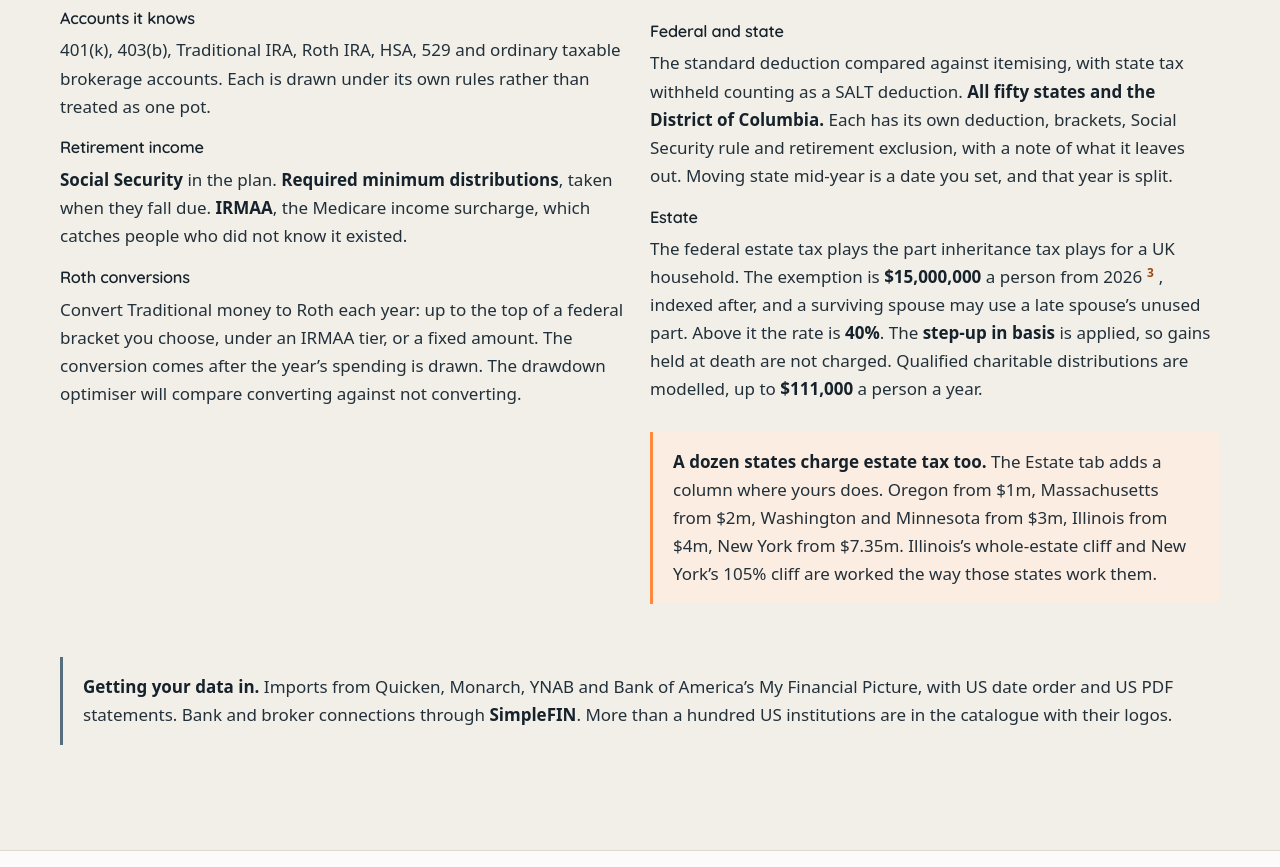
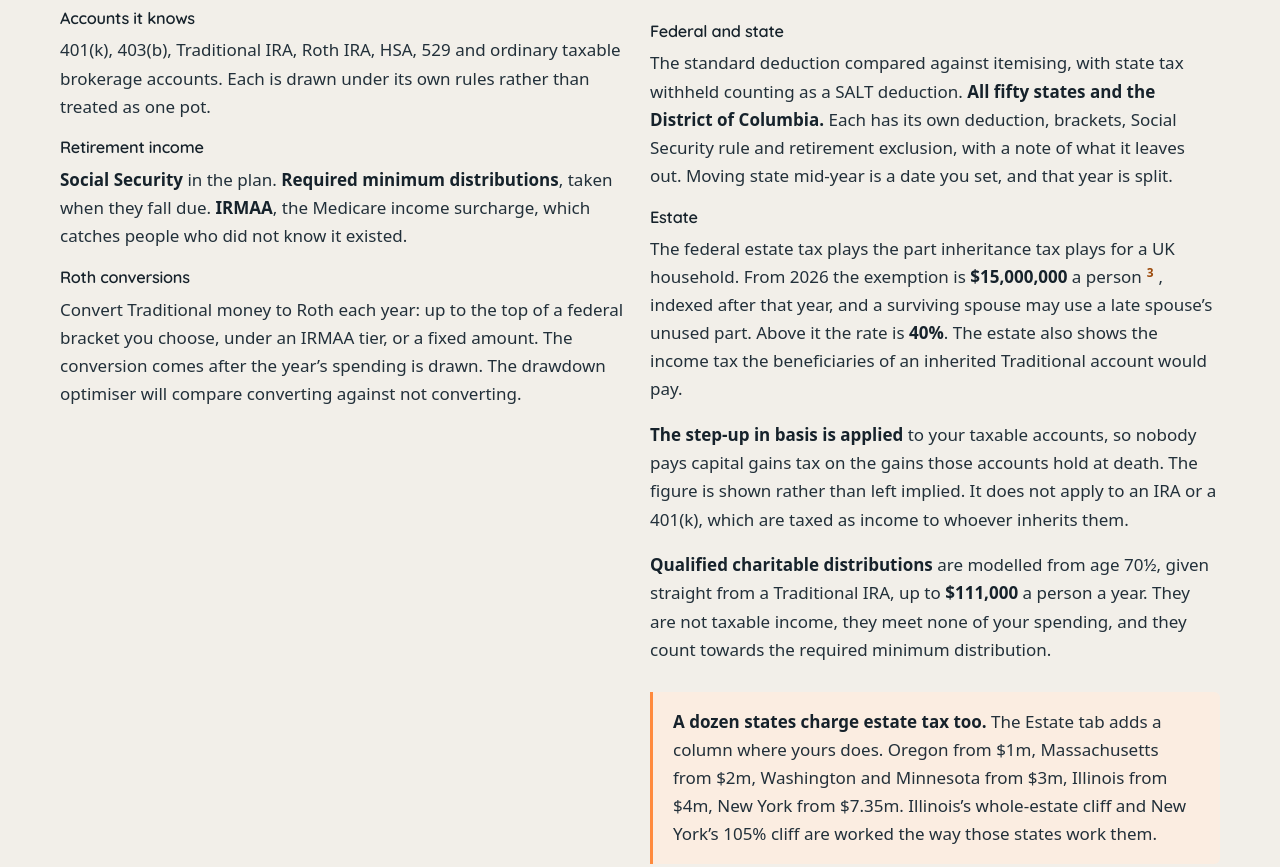
Before and after one commit to MunerisUK/wealthhorizon-website, a website: page planning.html in a window 1280 px wide. Shown: the part 1820-2687 px from the top of the page. Drawn offline with Linux system fonts and the light colour scheme.

Commit message:
Say what the US estate tax page actually models (#27)
Three faults on planning.html#us, under Estate.

The reference marker sat straight after the year, so "from 2026" with
footnote 3 read as "20263". The marker now follows "a person".

The step-up in basis was stated without its qualifier. It applies to
taxable accounts. It does not apply to an IRA or a 401(k), which are
income-taxed to whoever inherits them. db/169_us_estate.sql and
backend/src/services/plan_estate.ts are clear about this and the page
was not.

The qualified charitable distribution limit was right but bare. It is
from age 70 and a half, given straight from a Traditional IRA, and it
counts towards the required minimum distribution.

The page now also says the estate shows the beneficiaries' income tax
on an inherited Traditional account, which the plan works out and the
page left unmentioned.

Source 3 gains IRS Notice 2025-67, the authority for the $111,000.

Figures unchanged and all verified against db/169_us_estate.sql:
$15,000,000 a person from 2026 under P.L. 119-21, indexed after,
portability, 40% above, $111,000 a person.

npm run check: all green.


Claude-Session: https://claude.ai/code/session_01JFp3cPGuj9UCyyFK81Shva

Co-authored-by: Claude <noreply@anthropic.com>

```diff
--- a/planning.html
+++ b/planning.html
@@ -224,20 +224,33 @@
               </p>
               <h4>Estate</h4>
               <p>
-                The federal estate tax plays the part inheritance tax plays for a UK household.
-                The exemption is <strong>$15,000,000</strong> a person from
-                2026<sup class="ref"><a href="#src-3" id="ref-3">3</a></sup>, indexed after, and a
-                surviving spouse may use a late spouse&rsquo;s unused part. Above it the rate is
-                <strong>40%</strong>. The <strong>step-up in basis</strong> is applied, so gains
-                held at death are not charged. Qualified charitable distributions are modelled,
-                up to <strong>$111,000</strong> a person a year.
+                The federal estate tax plays the part inheritance tax plays for a UK
+                household. From 2026 the exemption is <strong>$15,000,000</strong> a
+                person<sup class="ref"><a href="#src-3" id="ref-3">3</a></sup>, indexed after
+                that year, and a surviving
+                spouse may use a late spouse&rsquo;s unused part. Above it the rate is
+                <strong>40%</strong>. The estate also shows the income tax the beneficiaries of an
+                inherited Traditional account would pay.
+              </p>
+              <p>
+                <strong>The step-up in basis is applied</strong> to your taxable accounts, so
+                nobody pays capital gains tax on the gains those accounts hold at death. The
+                figure is shown rather than left implied. It does not apply to an IRA or a
+                401(k), which are taxed as income to whoever inherits them.
+              </p>
+              <p>
+                <strong>Qualified charitable distributions</strong> are modelled from age
+                70&frac12;, given straight from a Traditional IRA, up to
+                <strong>$111,000</strong> a person a year. They are not taxable income, they meet
+                none of your spending, and they count towards the required minimum distribution.
               </p>
               <div class="note">
                 <p style="margin-bottom:0">
-                  <strong>A dozen states charge estate tax too.</strong> The Estate tab adds a column where yours
-                  does. Oregon from $1m, Massachusetts from $2m, Washington and Minnesota from
-                  $3m, Illinois from $4m, New York from $7.35m. Illinois&rsquo;s whole-estate
-                  cliff and New York&rsquo;s 105% cliff are worked the way those states work them.
+                  <strong>A dozen states charge estate tax too.</strong> The Estate tab adds a
+                  column where yours does. Oregon from $1m, Massachusetts from $2m, Washington
+                  and Minnesota from $3m, Illinois from $4m, New York from $7.35m.
+                  Illinois&rsquo;s whole-estate cliff and New York&rsquo;s 105% cliff are worked
+                  the way those states work them.
                 </p>
               </div>
             </div>
@@ -1162,7 +1175,8 @@
           <strong>US federal estate and gift tax exemption: $15,000,000 a person.</strong>
           From 2026 under Public Law 119-21, indexed after it, with portability for a surviving
           spouse. The rate above it is 40%, the annual gift exclusion $19,000 a donee and the
-          qualified charitable distribution limit $111,000 a person.
+          qualified charitable distribution limit $111,000 a person, which comes from IRS Notice
+          2025-67.
           <a href="#ref-3">Back</a>
         </li>
         <li id="src-4">
```
